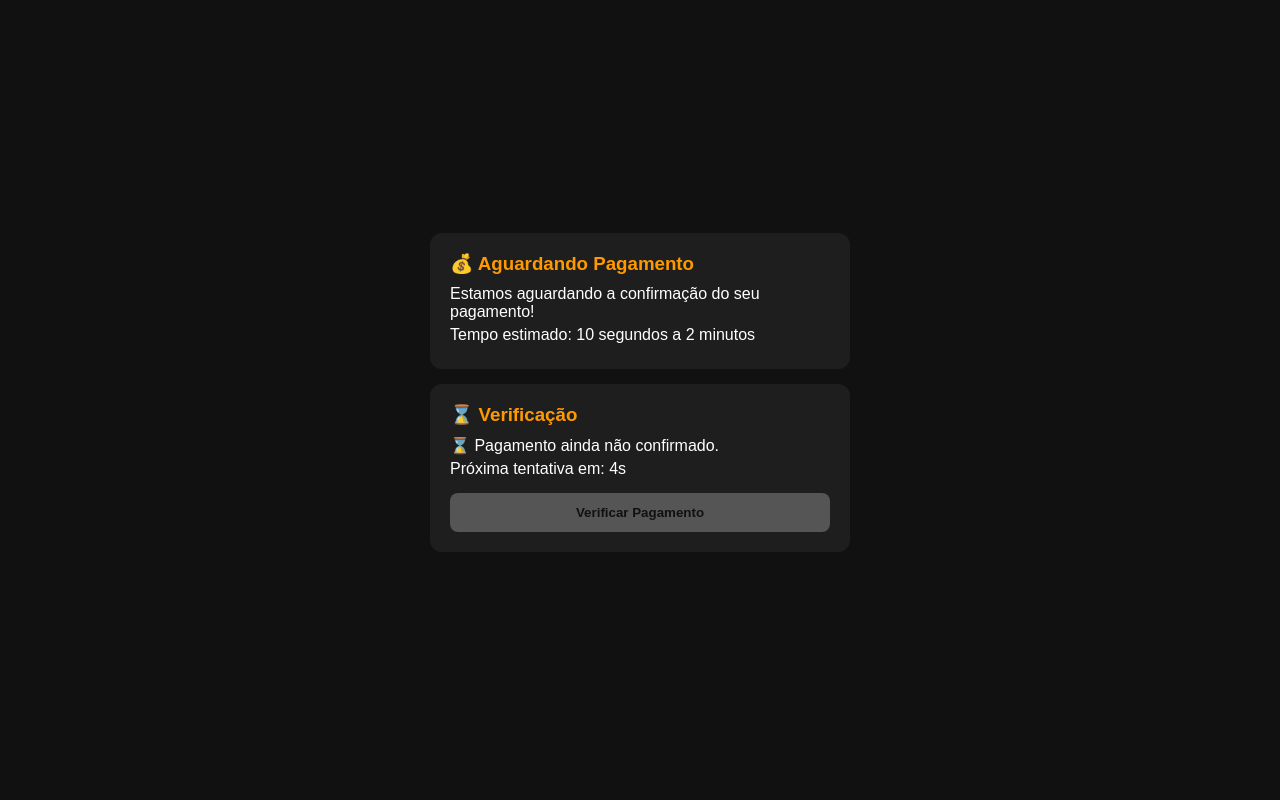
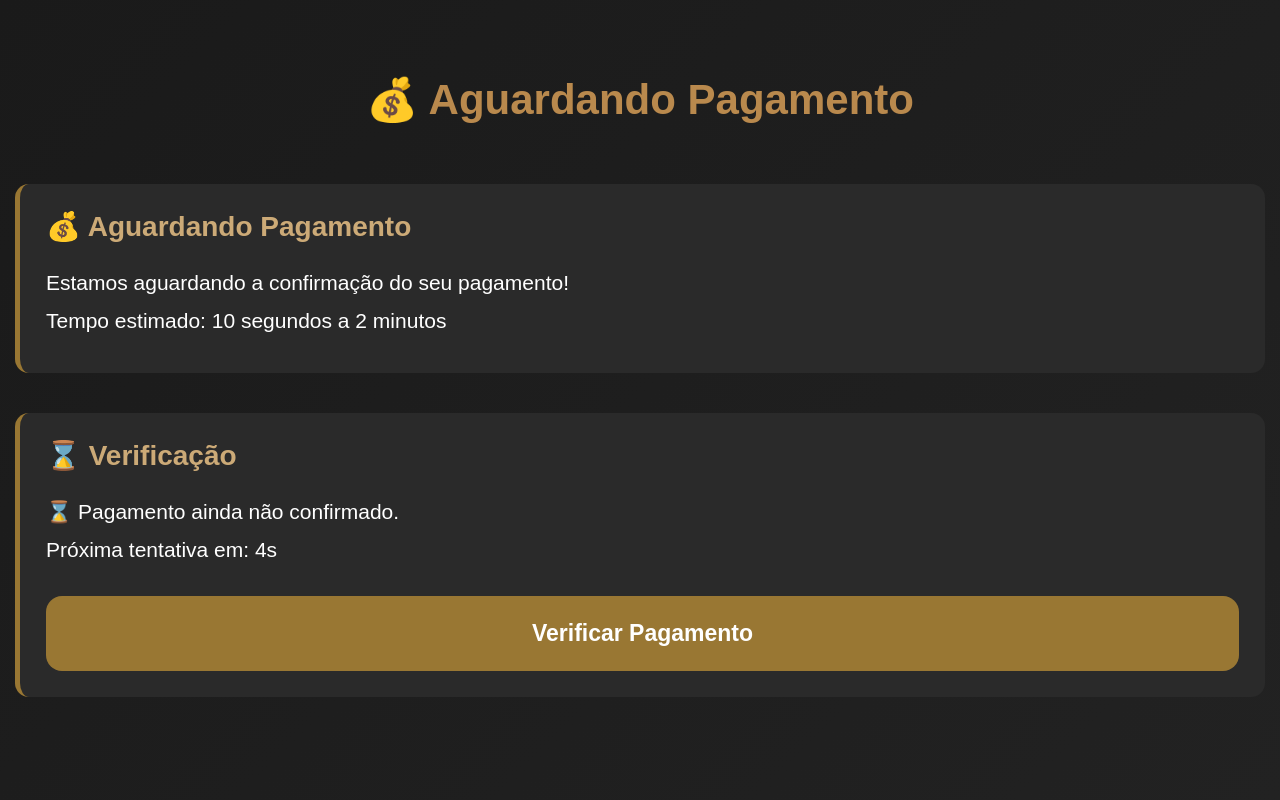
Before and after one commit to YuukiMorp8/Emperium.Unamed-Cc.store, a Flask app: template templates/aguardando_pagamento.html in a window 1280 px wide. Run offline with Flask 3, Linux system fonts and the light colour scheme; the template is opened without the code that fills it: most values are stand-ins (such as "Sample title", 1, 10 or a date in 2020).

Commit message:
Update aguardando_pagamento.html

```diff
--- a/templates/aguardando_pagamento.html
+++ b/templates/aguardando_pagamento.html
@@ -4,61 +4,135 @@
 <meta charset="UTF-8">
 <title>Aguardando Pagamento</title>
 <style>
-    body {
+    html, body {
+        margin: 0;
+        padding: 0;
+        width: 100%;
+        height: 100%;
+        font-family: Arial, sans-serif;
         background: #111;
         color: #fff;
-        font-family: Arial, sans-serif;
+        box-sizing: border-box;
+    }
+
+    body {
         display: flex;
         justify-content: center;
+        align-items: stretch; /* ocupa toda a altura */
+    }
+
+    .container {
+        width: 100%;
+        height: 100%;
+        background: linear-gradient(135deg, #1a1a1a, #222222);
+        display: flex;
+        flex-direction: column;
+        justify-content: flex-start;
         align-items: center;
-        min-height: 100vh;
-        margin: 0;
+        padding: 40px 15px;
+        box-sizing: border-box;
+        overflow-y: auto;
     }
-    .container {
-        width: 420px;
+
+    h2 {
+        font-size: 42px;
+        margin-bottom: 40px;
         text-align: center;
+        color: #b9894d;
     }
+
     .embed {
-        background: #1e1e1e;
-        padding: 20px;
-        border-radius: 12px;
-        margin-bottom: 15px;
+        background: #2a2a2a;
+        border-left: 5px solid #997733;
+        border-radius: 14px;
+        padding: 26px;
+        margin: 20px 0;
+        width: 100%;
+        box-sizing: border-box;
         text-align: left;
     }
+
     .embed h3 {
-        margin: 0 0 10px 0;
-        color: #ff9900;
+        margin-top: 0;
+        font-size: 28px;
+        color: #ccaa77;
     }
+
     .embed p {
-        margin: 5px 0;
+        margin: 14px 0;
+        font-size: 21px;
     }
+
     button {
-        margin-top: 10px;
-        background: #ff9900;
+        margin-top: 20px;
+        width: 100%;
+        padding: 24px;
+        border-radius: 16px;
         border: none;
-        padding: 12px 20px;
-        border-radius: 8px;
+        font-size: 23px;
+        font-weight: bold;
         cursor: pointer;
-        font-weight: bold;
-        color: #111;
-        width: 100%;
+        transition: 0.3s;
     }
-    button:disabled {
-        background: #555;
-        cursor: not-allowed;
+
+    button:hover {
+        transform: scale(1.03);
     }
+
+    button:not(.confirm-btn) {
+        background: #997733;
+        color: #fff;
+    }
+
+    button:not(.confirm-btn):hover {
+        background: #aa8844;
+    }
+
+    .confirm-btn {
+        background: #228844;
+        color: #fff;
+        margin-top: 32px;
+    }
+
+    .confirm-btn:hover {
+        background: #33aa66;
+    }
+
     .hidden {
         display: none;
     }
+
     .buttons-confirmed button {
         width: 48%;
         margin: 5px 1%;
         display: inline-block;
     }
+
+    /* Responsivo para celular */
+    @media (max-width: 768px) {
+        .container {
+            padding: 30px 10px;
+        }
+        h2 {
+            font-size: 36px;
+        }
+        .embed h3 {
+            font-size: 26px;
+        }
+        .embed p {
+            font-size: 19px;
+        }
+        button {
+            font-size: 22px;
+            padding: 20px;
+        }
+    }
 </style>
 </head>
 <body>
 <div class="container">
+    <h2>💰 Aguardando Pagamento</h2>
+
     <!-- Embed 1 -->
     <div class="embed">
         <h3>💰 Aguardando Pagamento</h3>
```
